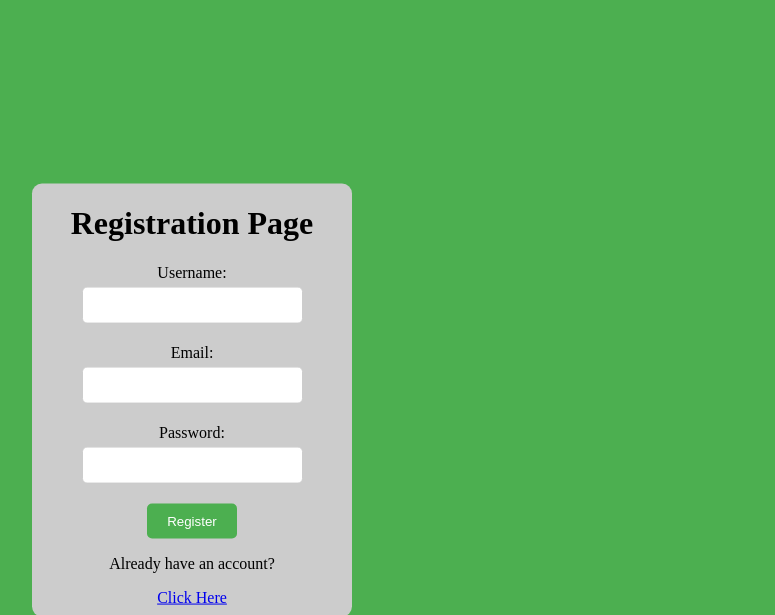
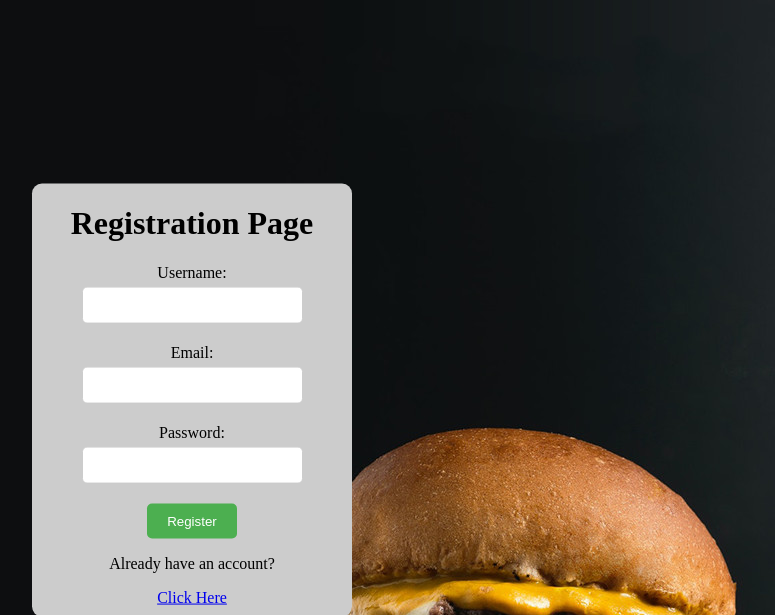
Before and after one commit to pavansai-tanguturi/eCommerce, a PHP site: page /register1.php in a window 1280 px wide. Shown: the top 615 px of the page, without its empty margins (448-1223 px from the left). Run offline with PHP 8.4, Linux system fonts and the light colour scheme.

Commit message:
added background

```diff
--- a/css/style 2.css
+++ b/css/style 2.css
@@ -1,5 +1,5 @@
 body {
-    background-color: #4caf50;
+    background-image: url(images/hero-bg.jpg);
     }
     .container {
     background-color: #ccc;
```
